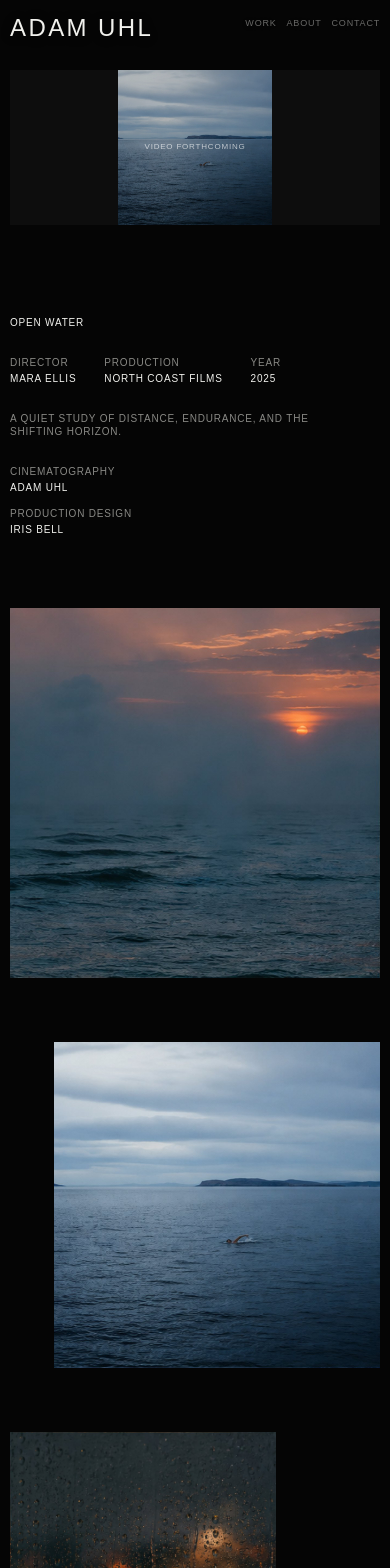
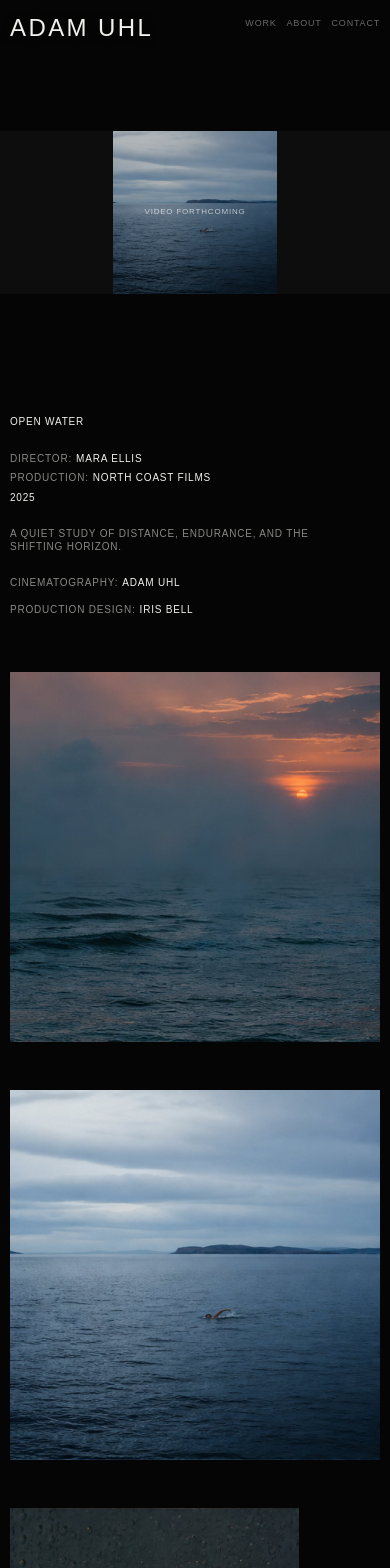
Before and after one commit to adamuhl/cinematography, a Next.js app: page /work/open-water in a window 390 px wide. Shown: the top 1568 px of the page. Built offline with nearby package versions, Linux system fonts and the light colour scheme.

Commit message:
Optimize project viewers for mobile

```diff
--- a/app/globals.css
+++ b/app/globals.css
@@ -264,15 +264,30 @@ button:hover { opacity: .55; }
   .project-meta { grid-template-columns: auto 1fr auto; }
   .project-viewer { width: calc(100% - 20px); padding-bottom: 96px; }
   .project-viewer.no-video { padding-top: 82px; }
-  .project-video-stage { min-height: 0; padding: 70px 0 28px; }
-  .project-video { width: min(100%, calc((100svh - 98px) * var(--video-aspect))); max-height: calc(100svh - 98px); }
-  .project-details { margin-top: 64px; grid-template-columns: 1fr; gap: 28px; }
+  .project-video-stage {
+    width: 100vw;
+    min-height: clamp(300px, 46svh, 430px);
+    margin-left: calc(50% - 50vw);
+    padding: 56px 0 20px;
+  }
+  .project-video {
+    width: min(100%, calc((100svh - 76px) * var(--video-aspect)));
+    max-height: calc(100svh - 76px);
+  }
+  .project-details { margin-top: 28px; grid-template-columns: 1fr; gap: 24px; }
   .project-viewer.no-video .project-details { margin-top: 0; }
-  .project-details-body { gap: 28px; }
-  .project-facts { gap: 12px 28px; }
-  .project-gallery { margin-top: 72px; gap: 64px; }
-  .gallery-image.standard { width: 88%; }
-  .gallery-image.portrait { width: 72%; }
+  .project-details-body { gap: 24px; }
+  .project-facts { display: grid; gap: 7px; }
+  .project-facts div, .project-credits div {
+    display: flex;
+    flex-wrap: wrap;
+    gap: 4px;
+  }
+  .project-facts dt::after, .project-credits dt::after { content: ":"; }
+  .project-facts div:last-child dt { display: none; }
+  .project-gallery { margin-top: 56px; gap: 48px; }
+  .gallery-image.standard { width: 100%; }
+  .gallery-image.portrait { width: 78%; }
   .about, .contact { margin: 0 10px; padding: 62px 0 18px; }
   .contact-details span { text-align: right; }
 }
```
